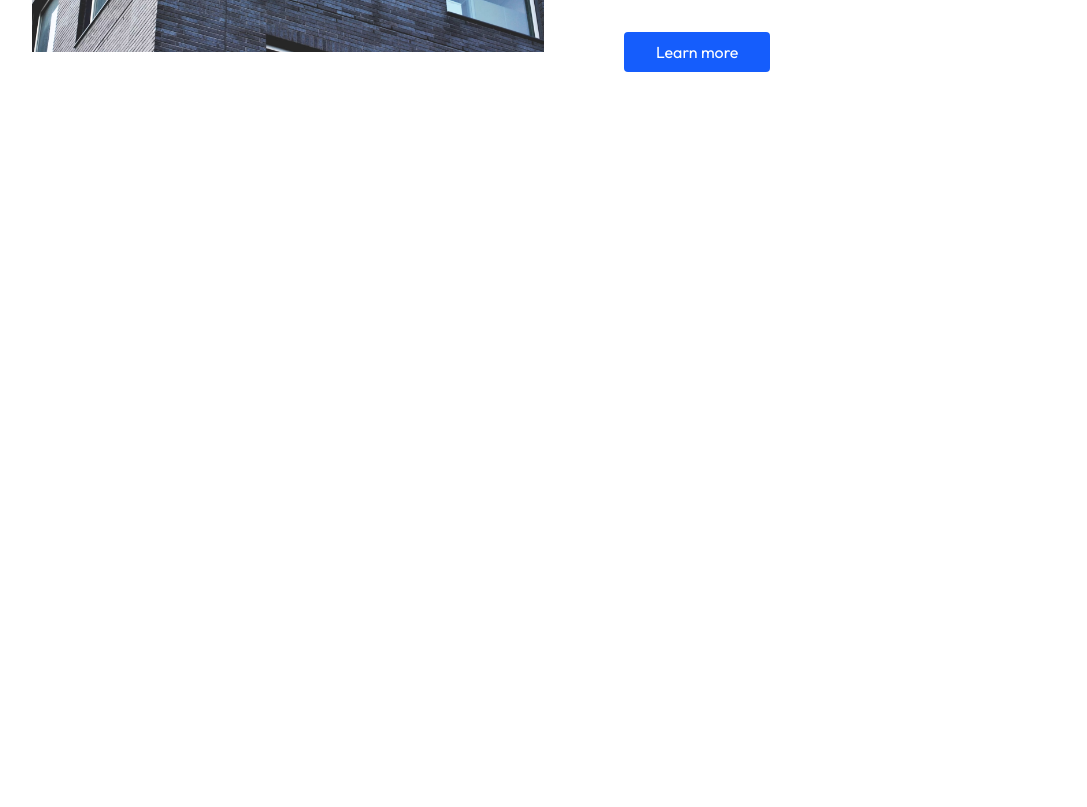
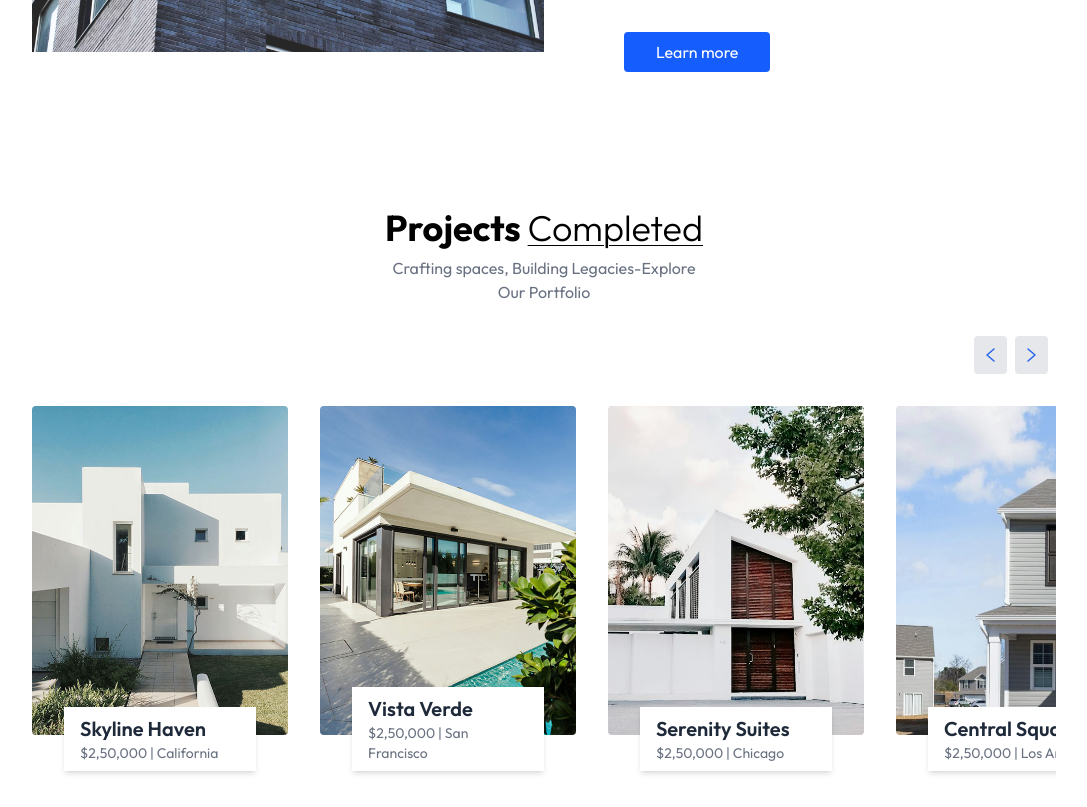
Before and after one commit to Ayyoubez/PrimeNest, a React (Vite) app: page / in a window 1280 px wide. Shown: the part 1500-2307 px from the top of the page, without its empty margins (96-1183 px from the left). Before the commit the page ends 1628 px from the top, so only its background shows below. Built offline with nearby package versions, Linux system fonts and the light colour scheme.

Commit message:
completed Projects section

```diff
--- a/src/App.jsx
+++ b/src/App.jsx
@@ -1,12 +1,14 @@
 import About from "./Components/About";
 import Header from "./Components/Header";
 import Navbar from "./Components/Navbar";
+import Projects from "./Components/Projects";
 
 const App = () => {
   return (
     <div>
       <Header />
       <About />
+      <Projects />
     </div>
   );
 };
--- /dev/null
+++ b/src/Components/Projects.jsx
@@ -0,0 +1,94 @@
+import React, { useEffect, useState } from "react";
+import { assets, projectsData } from "../assets/assets";
+
+const Projects = () => {
+  const [currentIndex, setCurrentIndex] = useState(0);
+  const [cardsToShow, setCardToShow] = useState(1);
+
+  useEffect(() => {
+    const updateCardsToShow = () => {
+      if (window.innerWidth >= 1024) {
+        setCardToShow(projectsData.length);
+      } else {
+        setCardToShow(1);
+      }
+    };
+    updateCardsToShow();
+    window.addEventListener("resize", updateCardsToShow);
+    return () => window.removeEventListener("resize", updateCardsToShow);
+  }, []);
+
+  const nextProject = () => {
+    setCurrentIndex((prevIndex) => (prevIndex + 1) % projectsData.length);
+  };
+  const prevProject = () => {
+    setCurrentIndex((prevIndex) =>
+      prevIndex === 0 ? projectsData.length - 1 : prevIndex - 1
+    );
+  };
+  return (
+    <div
+      className="container mx-auto py-4 pt-20 px-6 md:px-20 lg:px-32 w-full overflow-hidden"
+      id="Projects"
+    >
+      <h1 className="text-2xl sm:text-4xl font-bold mb-2 text-center">
+        Projects{" "}
+        <span className="underline underline-offset-4 decoration-1 font-light">
+          Completed
+        </span>
+      </h1>
+      <p className="text-center text-gray-500 mb-8 max-w-80 mx-auto">
+        Crafting spaces, Building Legacies-Explore Our Portfolio
+      </p>
+      {/* Slider Buttons */}
+      <div className="flex items-center justify-end mb-8">
+        <button
+          onClick={prevProject}
+          className="cursor-pointer p-3 bg-gray-200 rounded mr-2"
+          aria-label="Previous Project"
+        >
+          <img src={assets.left_arrow} alt="Previous" />
+        </button>
+        <button
+          onClick={nextProject}
+          className="cursor-pointer p-3 bg-gray-200 rounded mr-2"
+          aria-label="Next Project"
+        >
+          <img src={assets.right_arrow} alt="Next" />
+        </button>
+      </div>
+      {/* Project Slider Container */}
+      <div className="overflow-hidden">
+        <div
+          className="flex gap-8 transition-transform duration-500 ease-in-out"
+          style={{
+            transform: `translateX(-${(currentIndex * 100) / cardsToShow}%)`,
+          }}
+        >
+          {projectsData.map((project, index) => (
+            <div key={index} className="relative flex-shrink-0 w-full sm:w-1/4">
+              <img
+                src={project.image}
+                alt={project.title}
+                className="w-full h-auto mb-14 rounded"
+              />
+
+              <div className="absolute left-0 right-0 bottom-5 flex justify-center">
+                <div className="inline-block bg-white w-3/4 px-4 py-2 shadow-md">
+                  <h2 className="text-xl font-semibold text-gray-800">
+                    {project.title}
+                  </h2>
+                  <p className="text-gray-500 text-sm">
+                    {project.price} <span>|</span> {project.location}
+                  </p>
+                </div>
+              </div>
+            </div>
+          ))}
+        </div>
+      </div>
+    </div>
+  );
+};
+
+export default Projects;
```
